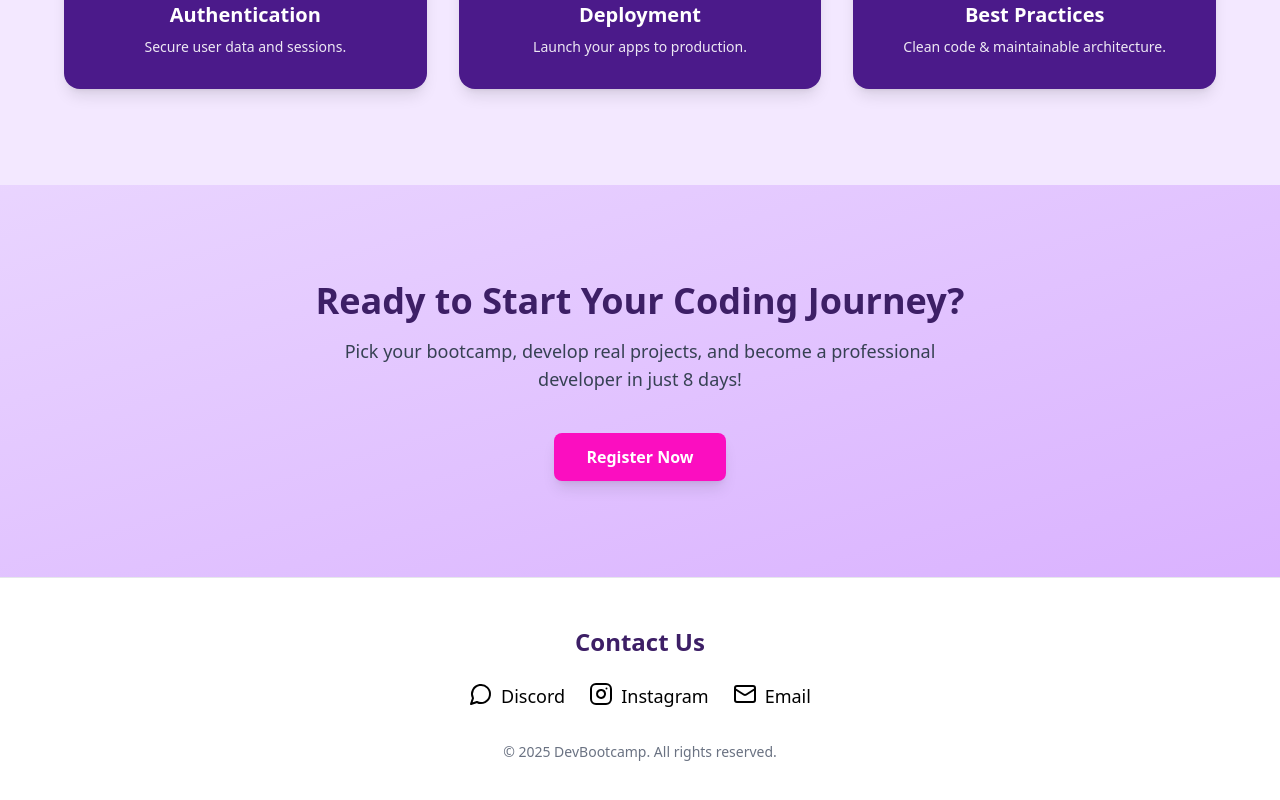
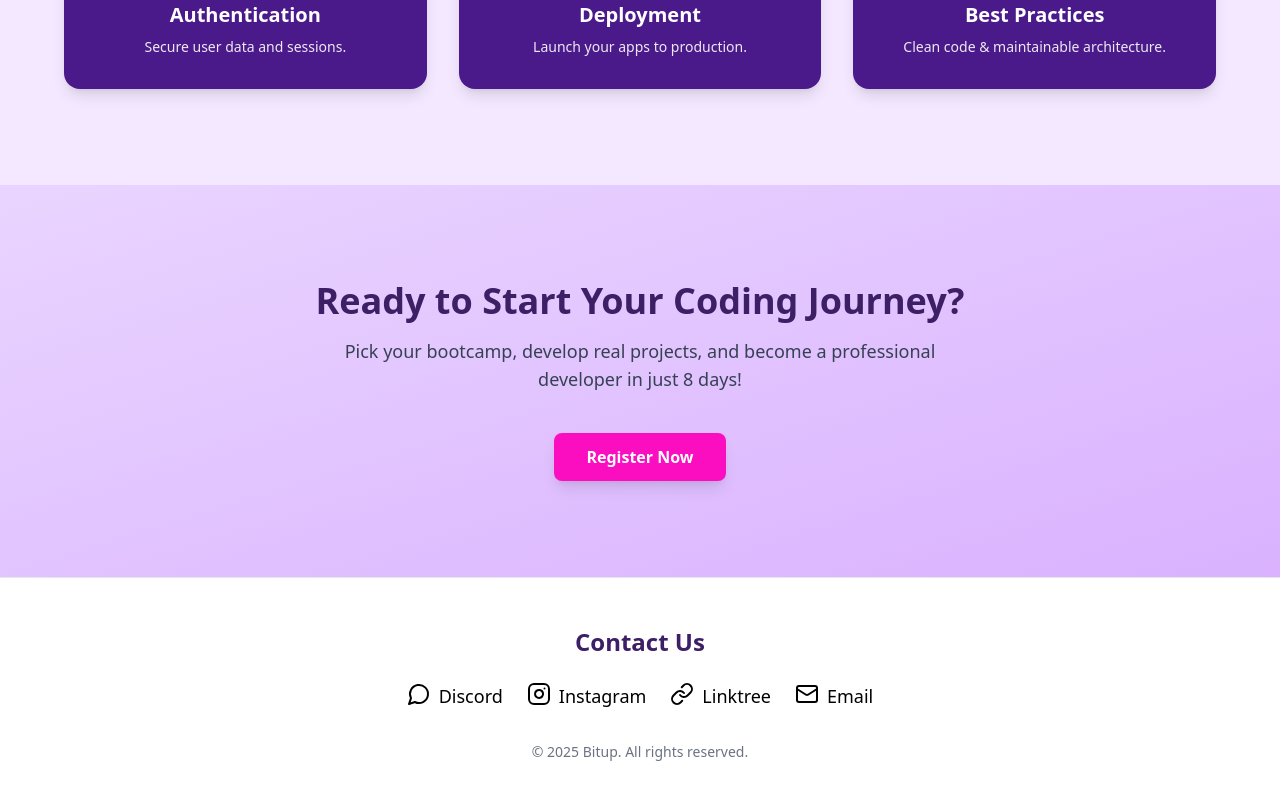
Before and after one commit to Abdellah-saim-mamoune1/BitUp, a React (Vite) app: page / in a window 1280 px wide. Shown: the part 2064-2864 px from the top of the page. Built offline with nearby package versions, Linux system fonts and the light colour scheme.

Commit message:
Update footer links and branding in Home.tsx

```diff
--- a/src/Home.tsx
+++ b/src/Home.tsx
@@ -15,7 +15,8 @@ import {
   Database,
   Server,
   Terminal,
-  X
+  X,
+  Link
 } from "lucide-react";
 import { Menu } from "lucide-react";
 import { Code2,Instagram, Mail, MessageCircle } from "lucide-react";
@@ -122,15 +123,15 @@ export function Home() {
       </nav>
 
       {/* Hero Section */}
-    {/* Hero Section */}
+
 <section className="flex items-center justify-center text-center sm:justify-start sm:text-start h-screen overflow-hidden relative">
-  {/* Responsive Background */}
+
   <picture className="absolute inset-0 w-full h-full">
-    {/* Mobile */}
+
     <source srcSet={BgPhone} media="(max-width: 640px)" />
-    {/* Tablet */}
+
     <source srcSet={BgTablet} media="(max-width: 1024px)" />
-    {/* Desktop */}
+
     <img
       src={BgPc}
       alt="Bootcamp background"
@@ -138,7 +139,7 @@ export function Home() {
     />
   </picture>
 
-  {/* Overlay */}
+
   <div className="absolute inset-0 bg-black/50" />
 
   {/* Hero Content */}
@@ -282,14 +283,17 @@ export function Home() {
           <a href="https://discord.gg/veSd5MU3" className="flex gap-2 hover:text-[#a517a5] transition">
             <MessageCircle/> Discord
           </a>
-          <a href="https://discord.gg/veSd5MU3" target="_blank" className="hover:text-[#a517a5] transition flex gap-2">
+          <a href="https://www.instagram.com/bitup_2025?igsh=bmo0c3k4ZnZsNDRm" target="_blank" className="hover:text-[#a517a5] transition flex gap-2">
             <Instagram /> Instagram
           </a>
-          <a href="bitup2025@gmail.com" target="_blank" className="flex gap-2 hover:text-[#a517a5] transition">
+            <a href="https://linktr.ee/BitUp_2025" target="_blank" className="hover:text-[#a517a5] transition flex gap-2">
+            <Link /> Linktree
+          </a>
+          <a href="mailto:bitup2025@gmail.com" target="_blank" className="flex gap-2 hover:text-[#a517a5] transition">
             <Mail/> Email
           </a>
         </div>
-        <p className="text-gray-500 mt-8 text-sm">© 2025 DevBootcamp. All rights reserved.</p>
+        <p className="text-gray-500 mt-8 text-sm">© 2025 Bitup. All rights reserved.</p>
       </footer>
     </div>
   );
```
